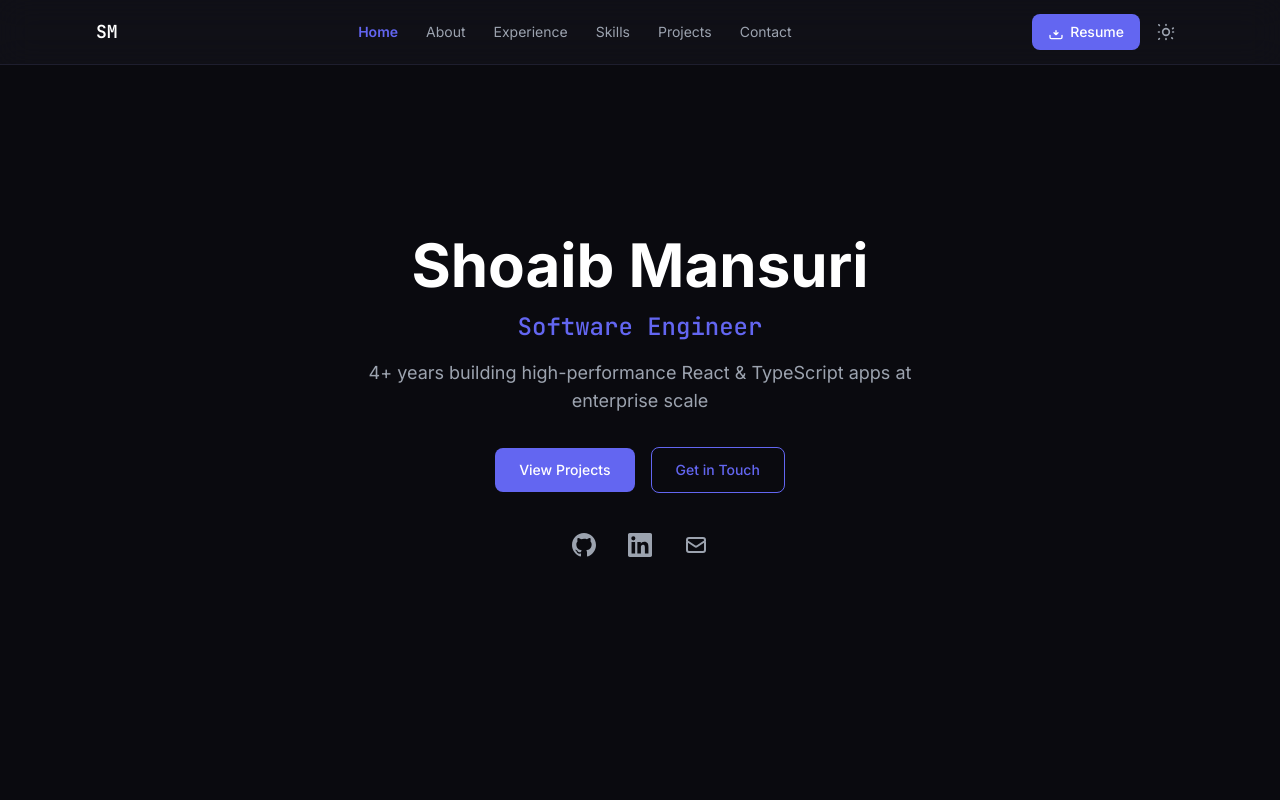
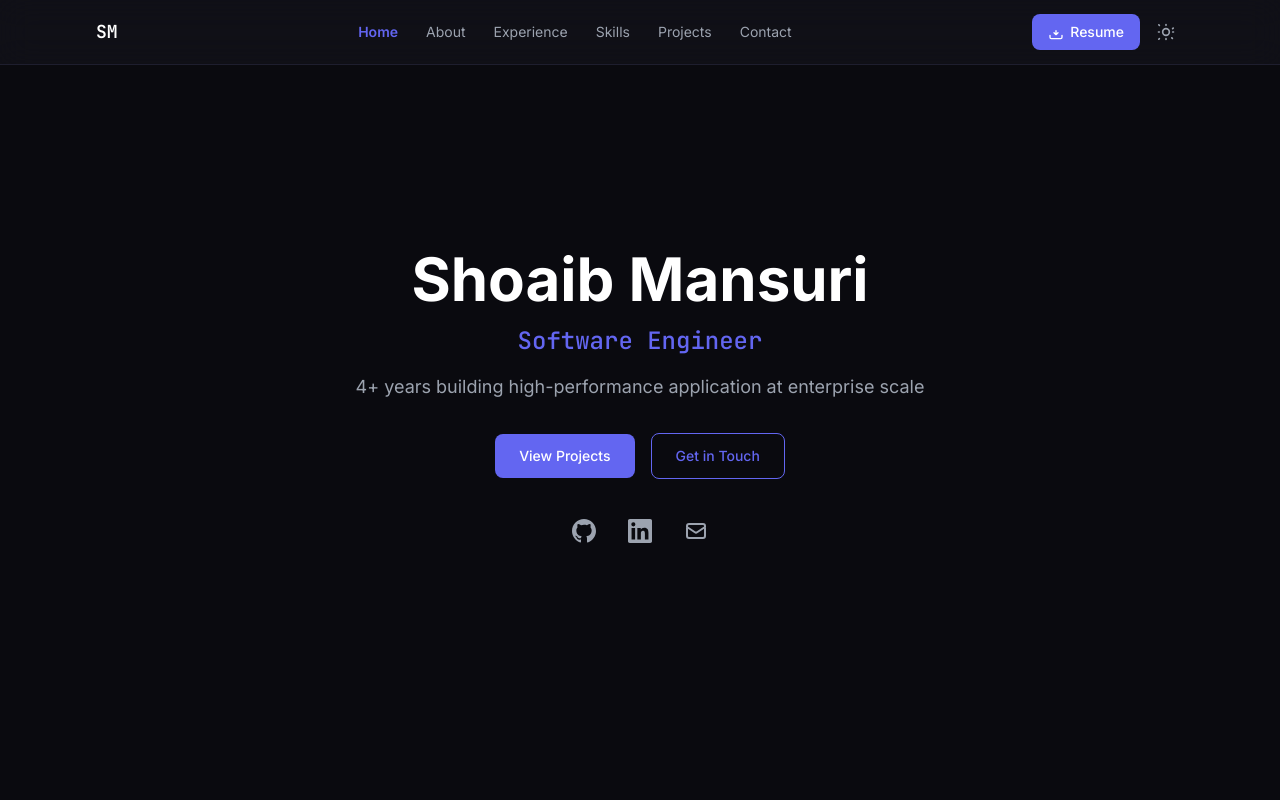
Before and after one commit to Shoaib20-1998/Shoaib20-1998.github.io, a React (Create React App) app: page / in a window 1280 px wide. Shown: the top 800 px of the page. Built offline with nearby package versions, Linux system fonts and the light colour scheme.

Commit message:
added personal info

```diff
--- a/src/data/personalInfo.js
+++ b/src/data/personalInfo.js
@@ -1,7 +1,7 @@
 export const personalInfo = {
   name: "Shoaib Mansuri",
   title: "Software Engineer",
-  tagline: "4+ years building high-performance React & TypeScript apps at enterprise scale",
+  tagline: "4+ years building high-performance application at enterprise scale",
   email: "shoaibmansuri235@gmail.com",
   phone: "8003740674",
   location: "Hyderabad, Telangana",
```
